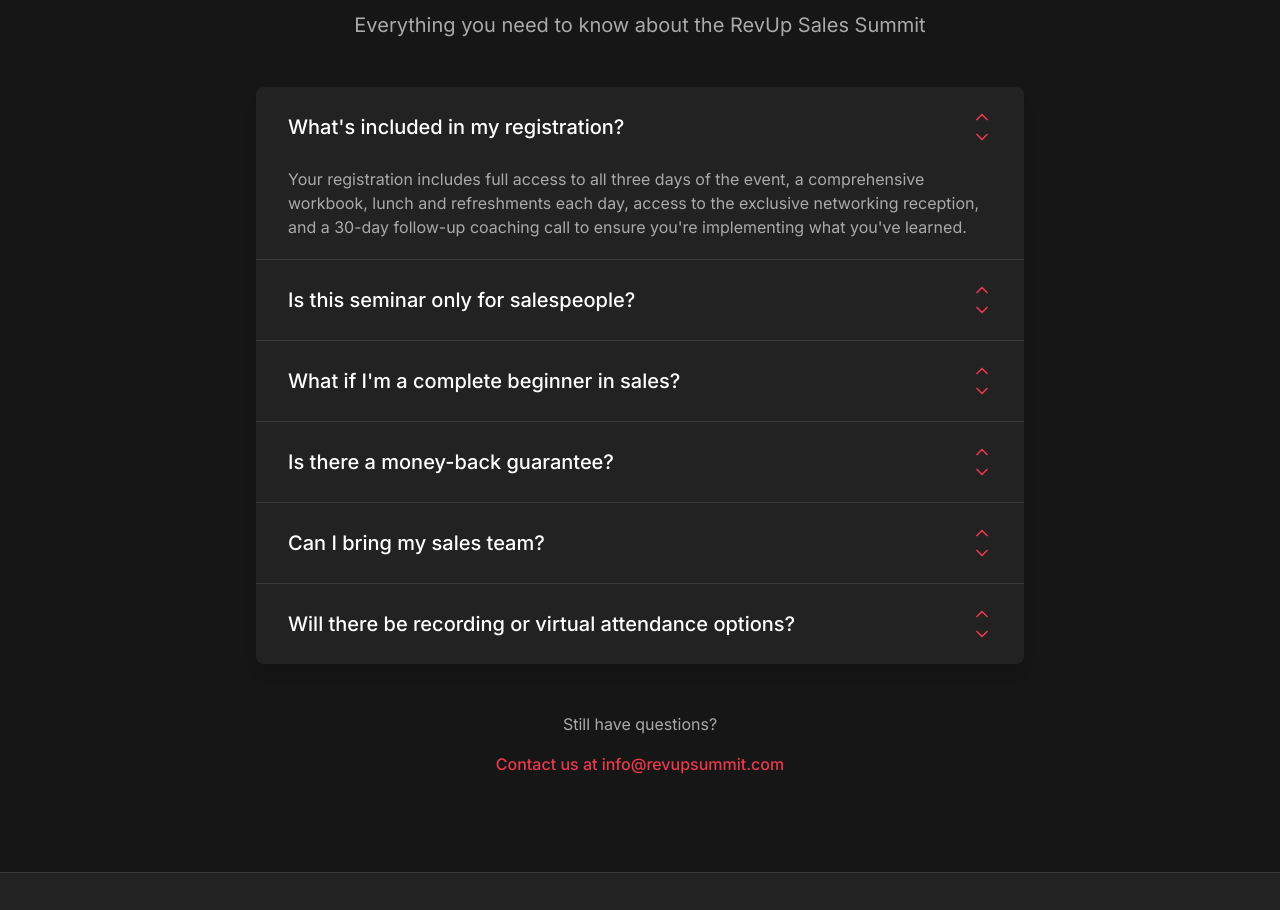
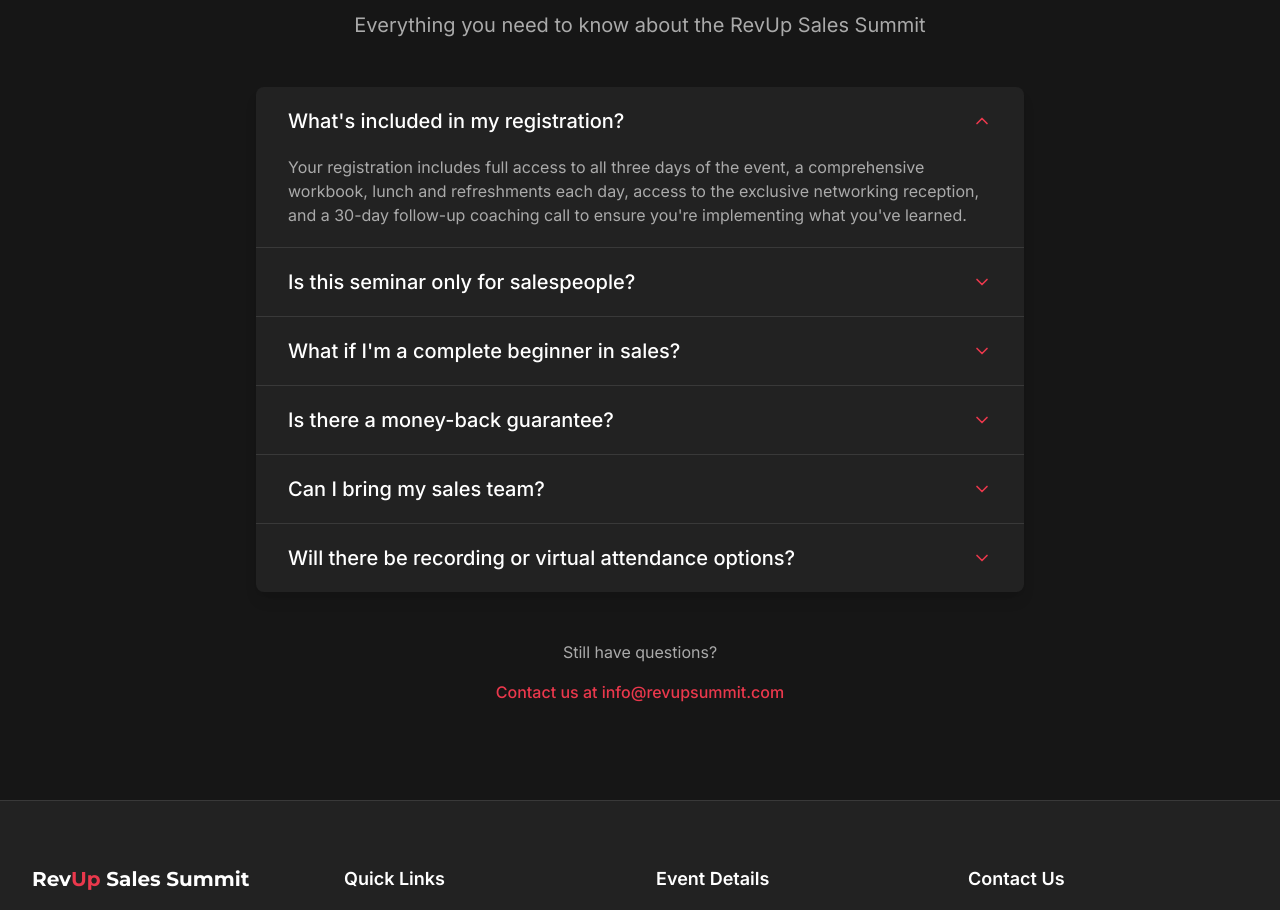
Before and after one commit to MahjongDon/revup-sales-landing, a React (Vite) app: page / in a window 1280 px wide. Shown: the part 6020-6930 px from the top of the page. Built offline with nearby package versions, Linux system fonts and the light colour scheme.

Commit message:
Refactor: Update FAQ accordion button
Update the FAQ accordion button to match the style of other buttons, including the direction indicator.

```diff
--- a/src/components/ui/accordion.tsx
+++ b/src/components/ui/accordion.tsx
@@ -27,7 +27,7 @@ const AccordionTrigger = React.forwardRef<
     <AccordionPrimitive.Trigger
       ref={ref}
       className={cn(
-        "flex flex-1 items-center justify-between py-4 font-medium transition-all",
+        "flex flex-1 items-center justify-between py-4 font-medium transition-all group",
         className
       )}
       {...props}
```
